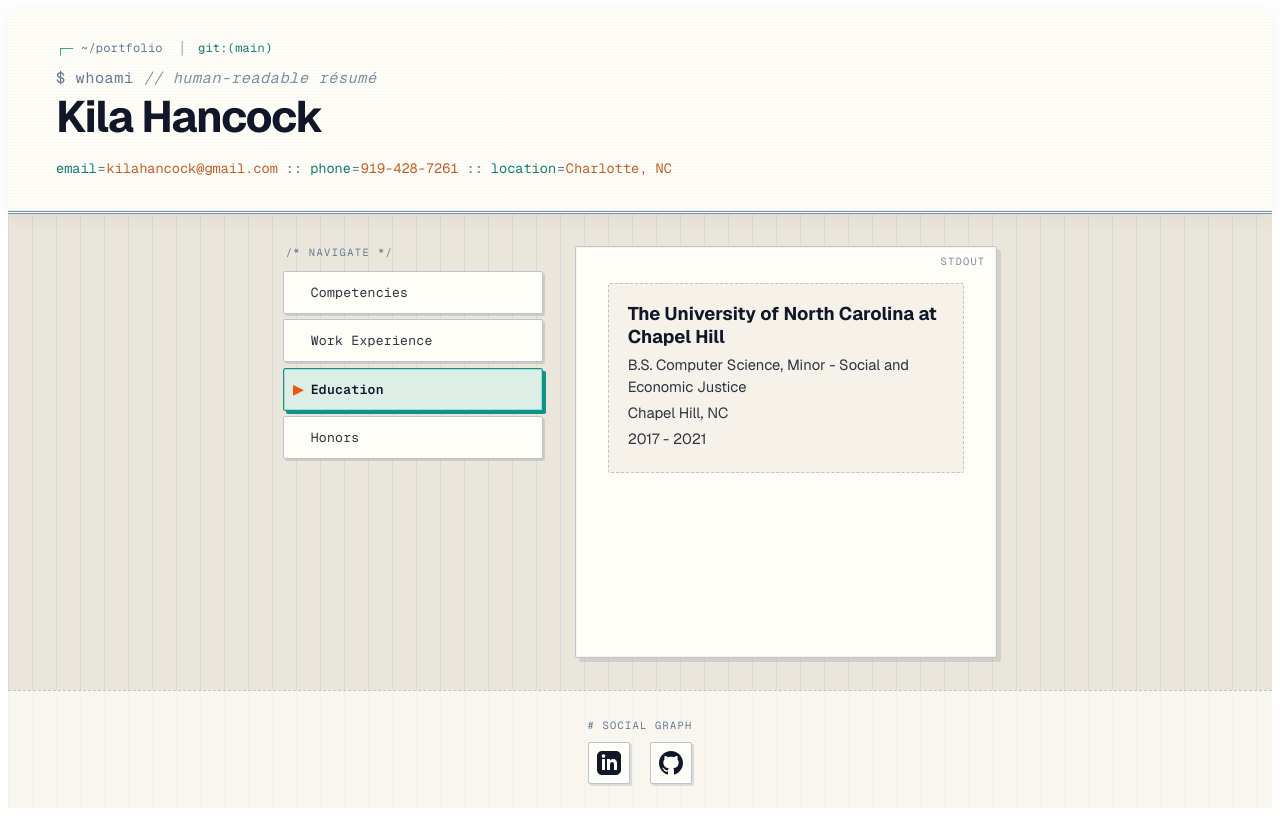
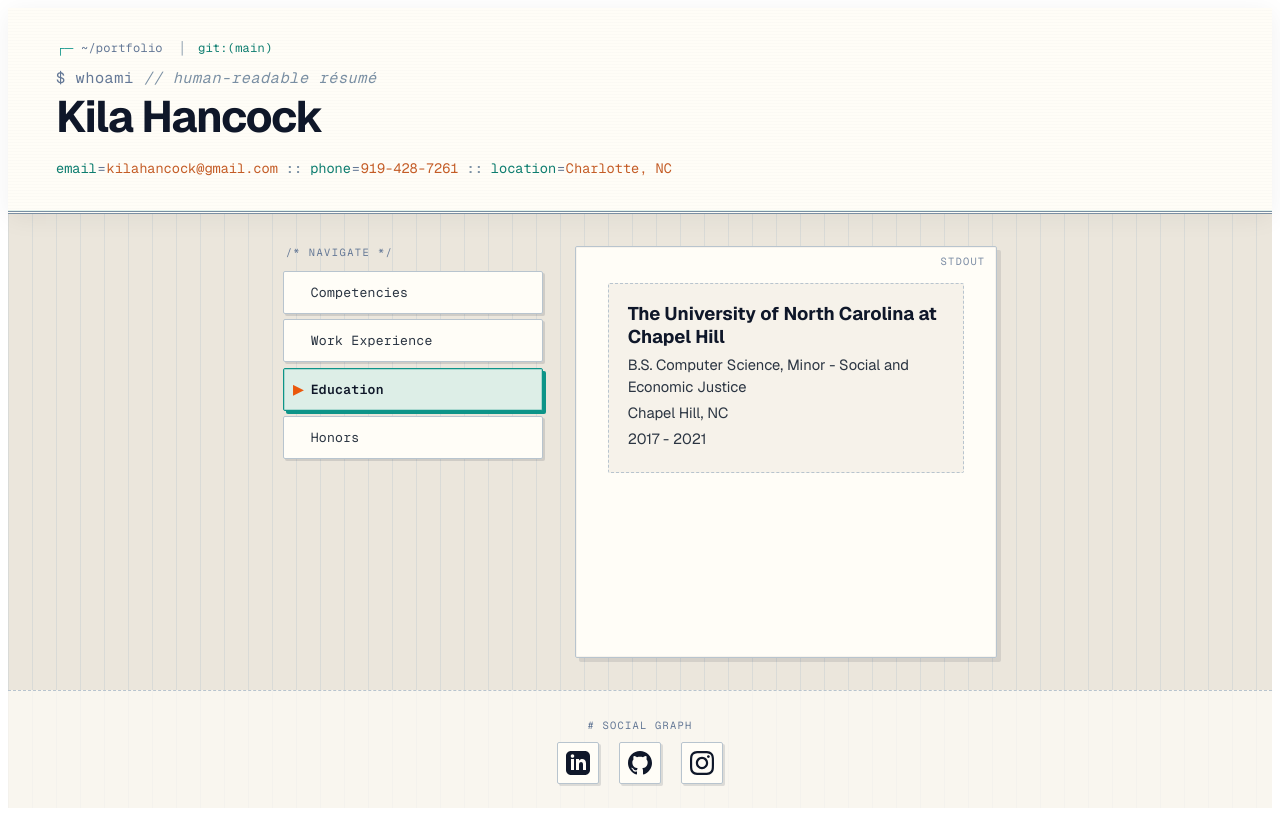
Before and after one commit to kilahancock/kilahancock, a Next.js app: page / in a window 1280 px wide. Built offline with nearby package versions, Linux system fonts and the light colour scheme.

Commit message:
add instagram link

```diff
--- a/KH_Resume_JSON.json
+++ b/KH_Resume_JSON.json
@@ -22,6 +22,10 @@
       {
         "network": "GitHub",
         "url": "https://github.com/kilahancock"
+      },
+      {
+        "network": "Instagram",
+        "url": "https://www.instagram.com/kilacooks/"
       }
     ]
   },
--- a/src/app/page.tsx
+++ b/src/app/page.tsx
@@ -179,6 +179,16 @@
               <path d="M12 0c-6.626 0-12 5.373-12 12 0 5.302 3.438 9.8 8.207 11.387.599.111.793-.261.793-.577v-2.234c-3.338.726-4.033-1.416-4.033-1.416-.546-1.387-1.333-1.756-1.333-1.756-1.089-.745.083-.729.083-.729 1.205.084 1.839 1.237 1.839 1.237 1.07 1.834 2.807 1.304 3.492.997.107-.775.418-1.305.762-1.604-2.665-.305-5.467-1.334-5.467-5.931 0-1.311.469-2.381 1.236-3.221-.124-.303-.535-1.524.117-3.176 0 0 1.008-.322 3.301 1.23.957-.266 1.983-.399 3.003-.404 1.02.005 2.047.138 3.006.404 2.291-1.552 3.297-1.23 3.297-1.23.653 1.653.242 2.874.118 3.176.77.84 1.235 1.911 1.235 3.221 0 4.609-2.807 5.624-5.479 5.921.43.372.823 1.102.823 2.222v3.293c0 .319.192.694.801.576 4.765-1.589 8.199-6.086 8.199-11.386 0-6.627-5.373-12-12-12z"/>
             </svg>
           </a>
+          <a
+            href={resumeData.basics.profiles.find(p => p.network === 'Instagram')?.url}
+            target="_blank"
+            rel="noopener noreferrer"
+            aria-label="Instagram @kilacooks"
+          >
+            <svg xmlns="http://www.w3.org/2000/svg" width="24" height="24" viewBox="0 0 24 24">
+              <path d="M12 2.163c3.204 0 3.584.012 4.85.07 3.252.148 4.771 1.691 4.919 4.919.058 1.265.069 1.645.069 4.849 0 3.205-.012 3.584-.069 4.849-.149 3.225-1.664 4.771-4.919 4.919-1.266.058-1.644.07-4.85.07-3.204 0-3.584-.012-4.849-.07-3.26-.149-4.771-1.699-4.919-4.92-.058-1.265-.07-1.644-.07-4.849 0-3.204.013-3.583.07-4.849.149-3.227 1.664-4.771 4.919-4.919 1.266-.057 1.645-.069 4.849-.069zm0-2.163c-3.259 0-3.667.014-4.947.072-4.358.2-6.78 2.618-6.98 6.98-.059 1.281-.073 1.689-.073 4.948 0 3.259.014 3.668.072 4.948.2 4.358 2.618 6.78 6.98 6.98 1.281.058 1.689.072 4.948.072 3.259 0 3.668-.014 4.948-.072 4.354-.2 6.782-2.618 6.979-6.98.059-1.28.073-1.689.073-4.948 0-3.259-.014-3.667-.072-4.947-.196-4.354-2.617-6.78-6.979-6.98-1.281-.059-1.69-.073-4.949-.073zm0 5.838c-3.403 0-6.162 2.759-6.162 6.162s2.759 6.163 6.162 6.163 6.162-2.759 6.162-6.163c0-3.403-2.759-6.162-6.162-6.162zm0 10.162c-2.209 0-4-1.79-4-4 0-2.209 1.791-4 4-4s4 1.791 4 4c0 2.21-1.791 4-4 4zm6.406-11.845c-.796 0-1.441.645-1.441 1.44s.645 1.44 1.441 1.44c.795 0 1.439-.645 1.439-1.44s-.644-1.44-1.439-1.44z"/>
+            </svg>
+          </a>
         </div>
       </footer>
     </div>
```
